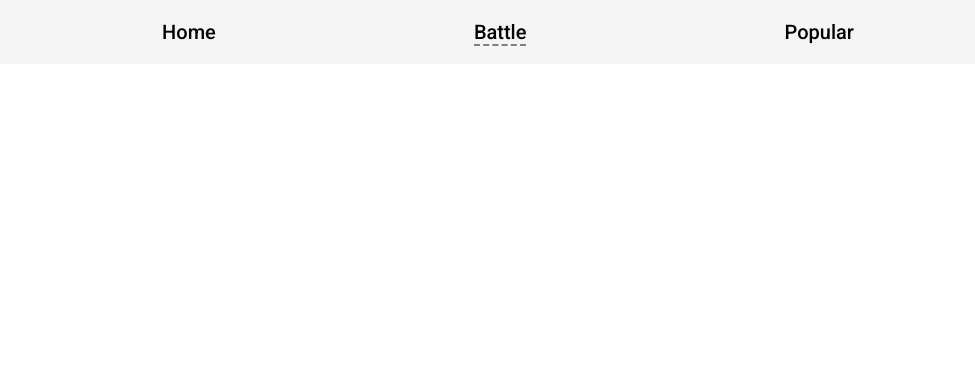
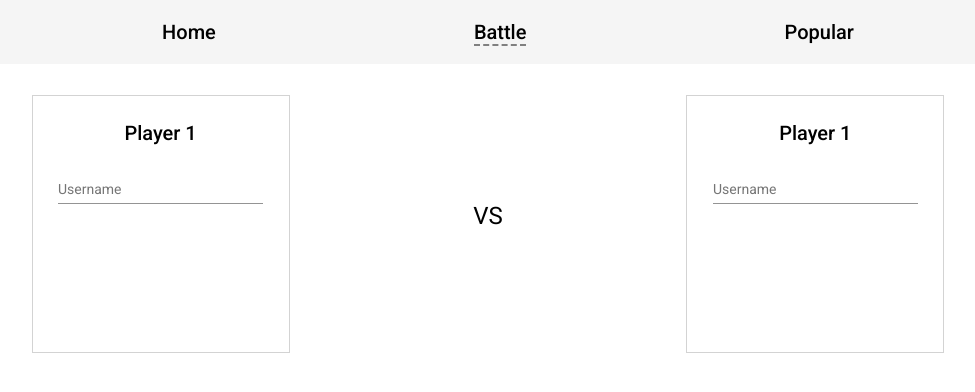
Before and after one commit to DianaTerchea/github-battle, an Angular app: page /battle in a window 1280 px wide. Shown: the top 392 px of the page, without its empty margins (152-1127 px from the left). Built offline with nearby package versions, Linux system fonts and the light colour scheme.

Commit message:
Battle Page - Done

```diff
--- a/src/app/app.module.ts
+++ b/src/app/app.module.ts
@@ -13,7 +13,8 @@ import { BattleComponent } from './battle/battle.component';
 import { NavbarComponent } from './navbar/navbar.component';
 import { MatToolbarModule } from '@angular/material/toolbar';
 import { PopularComponent } from './popular/popular.component';
-
+import {ReactiveFormsModule} from '@angular/forms';
+import {User} from './models';
 @NgModule({
   declarations: [
     AppComponent,
@@ -29,6 +30,7 @@ import { PopularComponent } from './popular/popular.component';
     MaterialModule,
     MatToolbarModule,
     HttpClientModule,
+    ReactiveFormsModule,
 RouterModule.forRoot([
       {
         path: '',
--- a/src/app/battle/battle.component.html
+++ b/src/app/battle/battle.component.html
@@ -1 +1,26 @@
 <app-navbar></app-navbar>
+
+<div class="wrapper">
+    <div class="content-player">
+        <h2>Player 1</h2>
+        <form [formGroup]="myForm1" (ngSubmit)="onSubmitPlayer1(myForm1)">
+            <mat-form-field>
+                <mat-label>Username</mat-label>
+                <input matInput formControlName="username" placeholder="Ex. DianaTerchea">
+            </mat-form-field>
+        </form>
+
+        <p>{{responsePlayer1}}</p>
+    </div>
+    <h1>VS</h1>
+    <div class="content-player">
+        <h2>Player 1</h2>
+        <form [formGroup]="myForm2" (ngSubmit)="onSubmitPlayer2(myForm2)">
+            <mat-form-field>
+                <mat-label>Username</mat-label>
+                <input matInput formControlName="username" placeholder="Ex. DianaTerchea">
+            </mat-form-field>
+        </form>
+        <p>{{responsePlayer2}}</p>
+    </div>
+</div>
--- a/src/app/battle/battle.component.scss
+++ b/src/app/battle/battle.component.scss
@@ -0,0 +1,26 @@
+.content-player {
+    border: 1px solid lightgray;
+    height: 80%;
+    width: 20%;
+    display: flex;
+    align-items: center;
+    justify-content: center;
+    flex-direction: column;
+}
+
+form {
+    width: 80%;
+    height: 60%;
+}
+
+mat-form-field {
+    width: 100%;
+}
+
+.wrapper {
+    width: 100%;
+    height: 40%;
+    display: flex;
+    align-items: center;
+    justify-content: space-evenly;
+}
--- a/src/app/battle/battle.component.ts
+++ b/src/app/battle/battle.component.ts
@@ -1,15 +1,66 @@
+import { GetProfileService } from './../services/getProfile.service';
+import { ReactiveFormsModule } from '@angular/forms';
 import { Component, OnInit } from '@angular/core';
+import {FormBuilder, FormControl, FormGroup, Validators} from '@angular/forms';
+class User {
+  username: string;
+  avatarUrl: string;
+  accountUrl: string;
+  repos: number;
+  followers: number;
 
+  User(name: string, avatar: string, account: string, repo: number, follow: number ){
+    this.username = name;
+    this.avatarUrl = avatar;
+    this.accountUrl = account;
+    this.repos = repo;
+    this.followers = follow;
+  }
+}
 @Component({
   selector: 'app-battle',
   templateUrl: './battle.component.html',
   styleUrls: ['./battle.component.scss']
 })
 export class BattleComponent implements OnInit {
-
-  constructor() { }
+  myForm1: FormGroup;
+  myForm2: FormGroup;
+  public responsePlayer1: any;
+  public responsePlayer2: any;
+  constructor(private fb: FormBuilder, private getProfile: GetProfileService) { }
 
   ngOnInit(): void {
+    this.myForm1 = this.fb.group({
+      username: ''
+    });
+    this.myForm2 = this.fb.group({
+      username: ''
+    });
   }
 
+
+  onSubmitPlayer1(form: FormGroup) {
+    console.log('Username', form.value.username);
+    this.getInfo(form.value.username, 'player1');
+  }
+
+  onSubmitPlayer2(form: FormGroup) {
+    console.log('Username', form.value.username);
+    this.getInfo(form.value.username, 'player2');
+  }
+  public getInfo(user: string, player: string): void {
+    this.getProfile.getUser(user)
+    .subscribe( data => {
+      if ( player === 'player1'){
+      this.responsePlayer1 = JSON.parse(JSON.stringify(data));
+      console.log(this.responsePlayer1);
+      } else {
+        this.responsePlayer2 = JSON.parse(JSON.stringify(data));
+        console.log(this.responsePlayer2);
+      }
+    },
+    err => {
+     return err;
+    });
+  }
 }
--- a/src/app/home/home.component.ts
+++ b/src/app/home/home.component.ts
@@ -7,23 +7,9 @@ import { Component, OnInit } from '@angular/core';
   styleUrls: ['./home.component.scss']
 })
 export class HomeComponent implements OnInit {
-  public response: any ;
-  constructor(private getProfile: GetProfileService) { }
+  constructor() { }
 
   ngOnInit(): void {
-    this.getInfo();
   }
 
-public getInfo(): void{
-  console.log('Heloo de aici');
-  this.getProfile.getInfo();
-  console.log('Heloo de aici dupa executia functiei');
-
-  this.getProfile.getInfo()
-      .subscribe((response: any) => {
-        this.response = response;
-        console.log(response);
-      });
-  console.log('Heloo de aici din nou dupa executie subscribe');
 }
-}
--- /dev/null
+++ b/src/app/material/index.ts
@@ -0,0 +1 @@
+export * from './material.module';
--- a/src/app/material/material.module.ts
+++ b/src/app/material/material.module.ts
@@ -1,12 +1,14 @@
 import { MatButtonModule } from '@angular/material/button';
 import { NgModule } from '@angular/core';
 import { MatToolbarModule} from '@angular/material/toolbar';
+import {MatInputModule} from '@angular/material/input';
+import {MatFormFieldModule} from '@angular/material/form-field';
 
-const MaterialsComponents = [MatButtonModule, MatToolbarModule];
+const MaterialsComponents = [MatButtonModule, MatToolbarModule, MatInputModule, MatFormFieldModule];
 
 @NgModule({
 
-  imports: [MatButtonModule],
-  exports: [MatButtonModule]
+  imports: [MaterialsComponents],
+  exports: [MaterialsComponents]
 })
 export class MaterialModule { }
--- /dev/null
+++ b/src/app/models/index.ts
@@ -0,0 +1 @@
+export * from './user';
--- /dev/null
+++ b/src/app/models/user.ts
@@ -0,0 +1,18 @@
+export class User {
+    login: string;
+    id: number;
+    avatarUrl: string;
+    htmlUrl: string;
+    reposUrl: string;
+    publicRepos: number;
+    followers: number;
+
+    User(login, id, avatar_url, html_url, repos_url, public_repos, followers){
+        this.login = login;
+        this.avatarUrl = avatar_url;
+        this.htmlUrl = html_url;
+        this.reposUrl = repos_url;
+        this.publicRepos = public_repos;
+        this.followers = followers;
+    }
+}
--- a/src/app/services/getProfile.service.ts
+++ b/src/app/services/getProfile.service.ts
@@ -1,26 +1,41 @@
+import { User } from './../models/user';
 import { HttpHeaders } from '@angular/common/http';
 import { Injectable } from '@angular/core';
-import { HttpClient} from '@angular/common/http';
-import {Observable} from 'rxjs';
+import { HttpClient, HttpErrorResponse} from '@angular/common/http';
+import {Observable, throwError} from 'rxjs';
+import {catchError, tap, map} from 'rxjs/operators';
+
 @Injectable({
   providedIn: 'root'
 })
 export class GetProfileService {
-
-  private readonly api: string = ' https://api.github.com/users/DianaTerchea';
+  private readonly api: string = 'https://api.github.com/users/';
   private readonly token: string = '5e03d1cde83454a1291da4d87c4a722c450b58c6';
+  private response: any;
   constructor(private http: HttpClient) {
     console.log('service is ready');
   }
-  getInfo(): Observable<any>
-  {
-    console.log('sunt aici in serviciu');
-    const headers = new HttpHeaders({
-      'Content-Type': 'application/json',
-      Authorization: 'Bearer' + `${this.token}`
-    });
-    console.log('sunt aici inainte de return');
-    return this.http.get<any>(this.api, { headers });
+    private extractData(res: Response) {
+      const body = res;
+      const smth = JSON.parse(JSON.stringify(body));
+      return body || {};
+    }
+
+    getUser(username: string): Observable<any> {
+      const urlValue = `${this.api}${username}`;
+      return this.http.get(urlValue).pipe(
+            map(this.extractData),
+            catchError(this.handleError)
+          );
   }
-
-}
+private handleError(err: HttpErrorResponse) {
+        let errorMessage = '';
+        if (err.error instanceof ErrorEvent) {
+            errorMessage = `An error occurred: ${err.error.message}`;
+        } else {
+            errorMessage = `Server returned code: ${err.status}, error message is: ${err.message}`;
+        }
+        console.error(errorMessage);
+        return throwError(errorMessage);
+      }
+  }
--- a/src/app/services/index.ts
+++ b/src/app/services/index.ts
@@ -1 +1 @@
-export * from './get-profile.service';
+export * from './getProfile.service';
```
Also changed, not shown: 1 other file (tests, documents, lock files or other folders).
